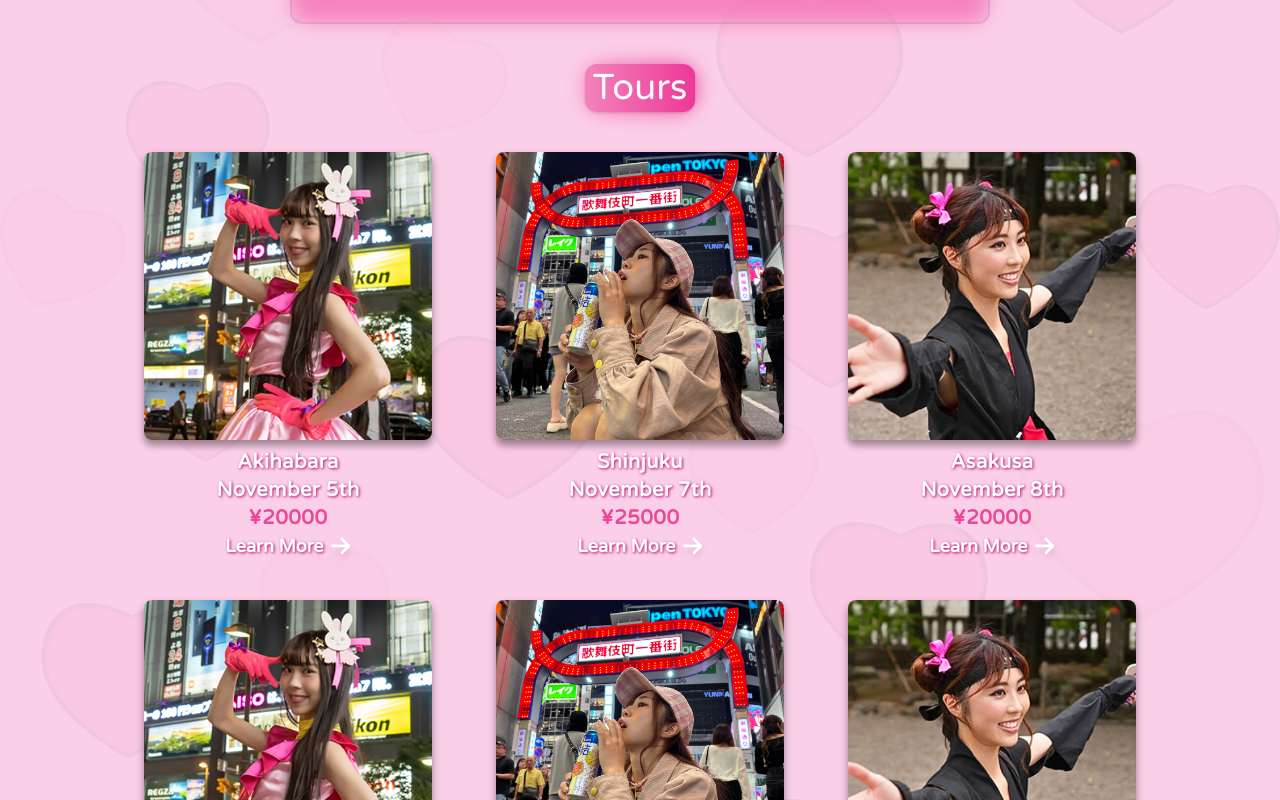
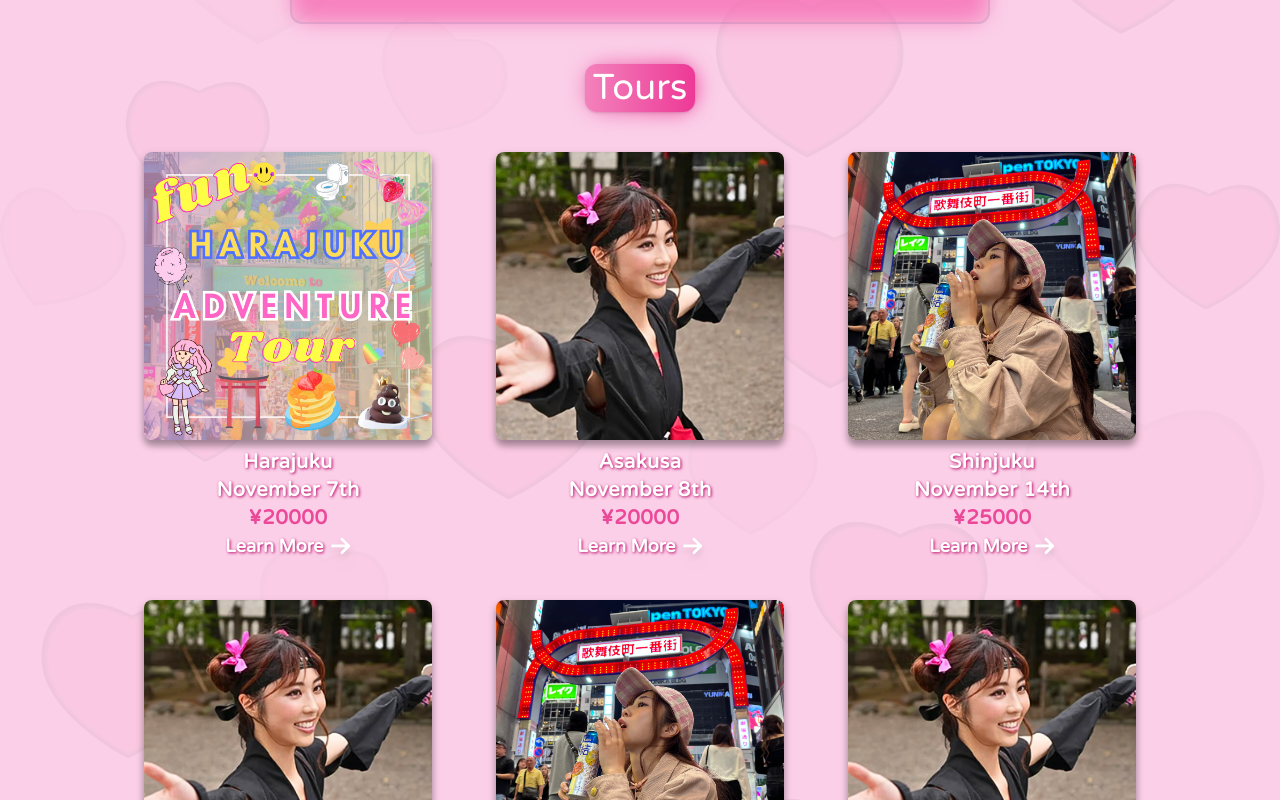
Before and after one commit to brandonrainey/smiley-tours, a Next.js app: page / in a window 1280 px wide. Shown: the part 1240-2040 px from the top of the page. Built offline with nearby package versions, Linux system fonts and the light colour scheme; no server answers; a web font is replaced by a local one; what tailwindcss-animated would draw is missing.

Commit message:
edited tour details for several tours

```diff
--- a/components/TourSidebar.tsx
+++ b/components/TourSidebar.tsx
@@ -7,22 +7,13 @@ import ArrowRight from './icons/ArrowRight'
 
 const tours = [
   {
-    tourArea: 'Akihabara',
-    tourDate: 'November 5th',
-    tourImage: '/tours/akihabaraTour.webp',
-    tourId: 17,
+    tourArea: 'Harajuku',
+    tourDate: 'November 7th',
+    tourImage: '/tours/harajukuTour.webp',
+    tourId: 18,
     tourPrice: 20000,
     tourSpots: 4,
-    tourLink: 'https://smileywalk.shop/items/66bef6c2f848b1051513923e',
-  },
-  {
-    tourArea: 'Shinjuku',
-    tourDate: 'November 7th',
-    tourImage: '/tours/shinjuku-tour.webp',
-    tourId: 18,
-    tourPrice: 25000,
-    tourSpots: 4,
-    tourLink: 'https://smileywalk.shop/items/66ca7ace2ead37049e24510b',
+    tourLink: 'https://smileywalk.shop/items/663114d9689119141ff40764',
   },
   {
     tourArea: 'Asakusa',
@@ -32,15 +23,6 @@ const tours = [
     tourPrice: 20000,
     tourSpots: 4,
     tourLink: 'https://smileywalk.shop/items/66d411474b15c017959fac36',
-  },
-  {
-    tourArea: 'Akihabara',
-    tourDate: 'November 11th',
-    tourImage: '/tours/akihabaraTour.webp',
-    tourId: 20,
-    tourPrice: 20000,
-    tourSpots: 4,
-    tourLink: 'https://smileywalk.shop/items/66ca7ace2ead37049e24510b',
   },
   {
     tourArea: 'Shinjuku',
@@ -59,15 +41,6 @@ const tours = [
     tourPrice: 20000,
     tourSpots: 4,
     tourLink: 'https://smileywalk.shop/items/66d41178c56f48302f6365f9',
-  },
-  {
-    tourArea: 'Akihabara',
-    tourDate: 'November 19th',
-    tourImage: '/tours/akihabaraTour.webp',
-    tourId: 23,
-    tourPrice: 20000,
-    tourSpots: 4,
-    tourLink: 'https://smileywalk.shop/items/66d41d5f9b4c1922909dad4e',
   },
   {
     tourArea: 'Shinjuku',
@@ -143,21 +116,12 @@ const tours = [
   },
   {
     tourArea: 'Shinjuku',
-    tourDate: 'December 12th',
+    tourDate: 'December 11th',
     tourImage: '/tours/shinjuku-tour.webp',
     tourId: 32,
     tourPrice: 25000,
     tourSpots: 4,
-    tourLink: 'https://smileywalk.shop/items/66ca7b18b90fcc36d006f698',
-  },
-  {
-    tourArea: 'Asakusa',
-    tourDate: 'December 13th',
-    tourImage: '/tours/asakusaTour.webp',
-    tourId: 33,
-    tourPrice: 20000,
-    tourSpots: 4,
-    tourLink: 'https://smileywalk.shop/items/66d4126c4b15c017b99faca7',
+    tourLink: 'https://smileywalk.shop/items/6705204d712e6e08026be349',
   },
   {
     tourArea: 'Akihabara',
@@ -242,15 +206,6 @@ const tours = [
   },
   {
     tourArea: 'Shinjuku',
-    tourDate: 'Febuary 11th',
-    tourImage: '/tours/shinjuku-tour.webp',
-    tourId: 3914,
-    tourPrice: 20000,
-    tourSpots: 4,
-    tourLink: 'https://smileywalk.shop/items/6705204d712e6e08026be349',
-  },
-  {
-    tourArea: 'Shinjuku',
     tourDate: 'Febuary 18th',
     tourImage: '/tours/shinjuku-tour.webp',
     tourId: 3915,
@@ -278,7 +233,7 @@ const tours = [
   },
   {
     tourArea: 'Shinjuku',
-    tourDate: 'Febuary 18th',
+    tourDate: 'March 18th',
     tourImage: '/tours/shinjuku-tour.webp',
     tourId: 3918,
     tourPrice: 20000,
@@ -287,7 +242,7 @@ const tours = [
   },
   {
     tourArea: 'Shinjuku',
-    tourDate: 'Febuary 25th',
+    tourDate: 'March 25th',
     tourImage: '/tours/shinjuku-tour.webp',
     tourId: 3919,
     tourPrice: 20000,
```
Also changed, not shown: public/tours/harajukuTour.webp (added).
